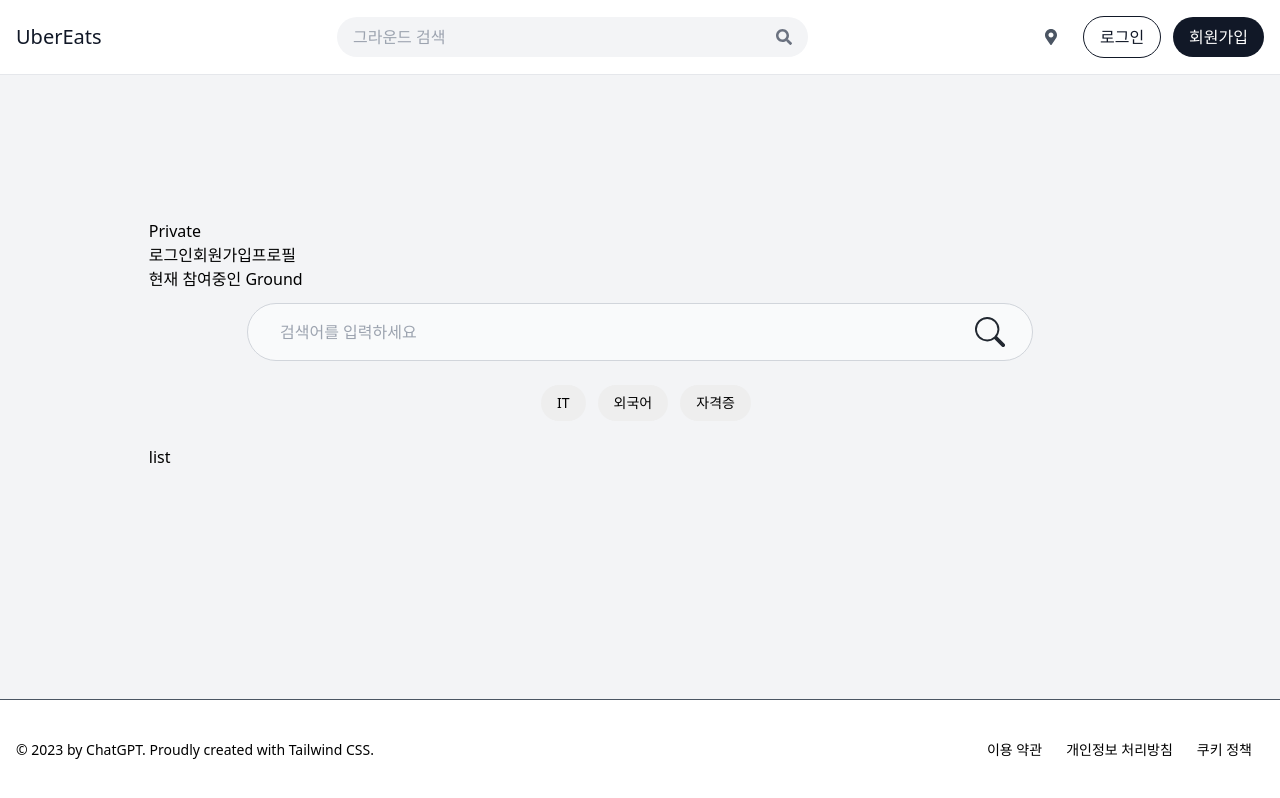
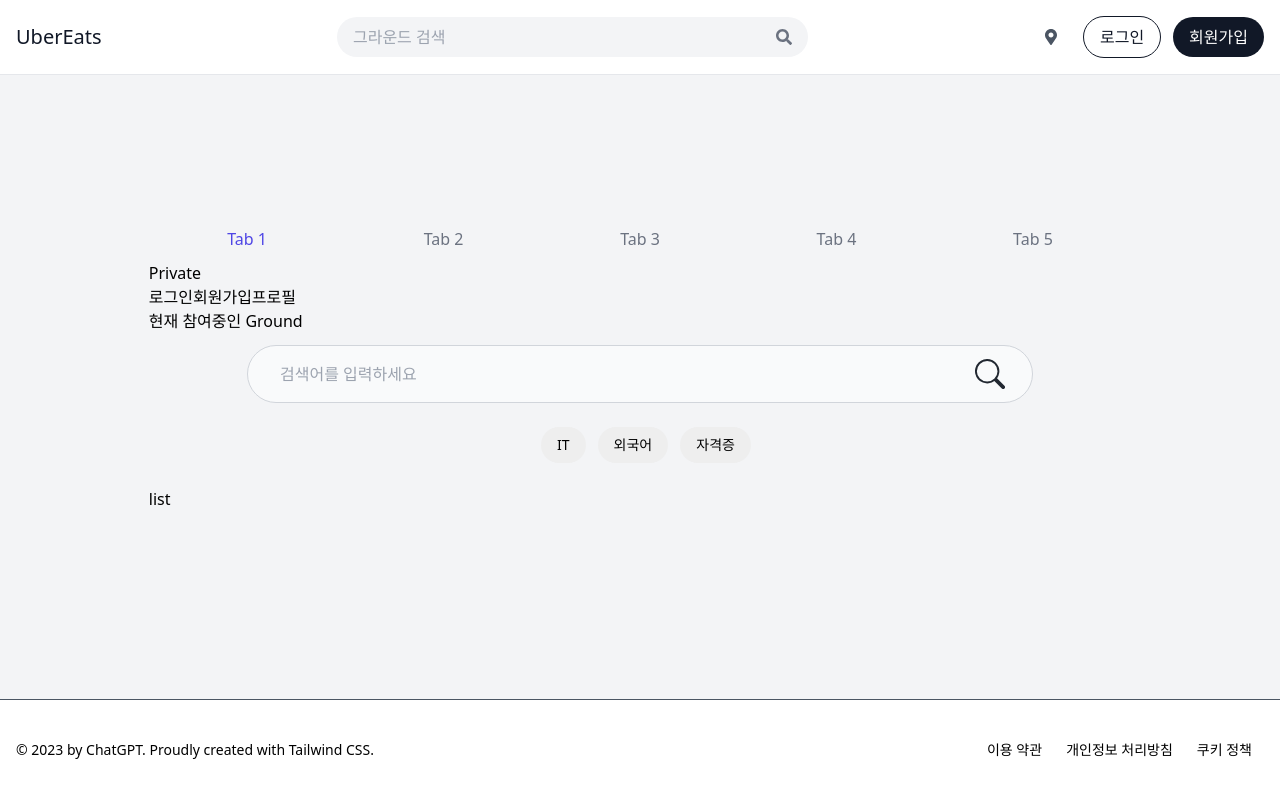
Before and after one commit to starters-final-challeculum/challeculum-frontend, a React (Create React App) app: page /main in a window 1280 px wide. Built offline with nearby package versions, Linux system fonts and the light colour scheme.

Commit message:
feat: 로그인 페이지, 탭 컴포넌트 추가

```diff
--- a/src/common/global-constants.js
+++ b/src/common/global-constants.js
@@ -1 +1,7 @@
 export const apiBaseUrl = 'http://localhost:8090/api/v1';
+export const CATEGORY_IT = '0';
+export const CATEGORY_LANGUAGE = '1';
+export const CATEGORY_DESIGN = '2';
+export const CATEGORY_MARKETING = '3';
+export const CATEGORY_SCHOOL = '4';
+export const CATEGORY_CERTIFICATION = '5';
--- /dev/null
+++ b/src/components/common/elements/TabBar.jsx
@@ -0,0 +1,28 @@
+import React, { useState } from 'react';
+
+function TabBar({ tabs }) {
+  const [activeTab, setActiveTab] = useState(tabs[0]);
+
+  const handleClick = (tab) => {
+    setActiveTab(tab);
+  };
+
+  return (
+    <div className="flex">
+      {tabs.map((tab) => (
+        <button
+          key={tab}
+          className={`flex-grow py-2 px-4 border-b-2 border-transparent text-gray-500 hover:text-gray-800 hover:border-gray-500 focus:outline-none ${
+            activeTab === tab ? 'border-indigo-500 text-indigo-600' : ''
+          }`}
+          onClick={() => handleClick(tab)}
+        >
+          {tab}
+        </button>
+
+      ))}
+    </div>
+  );
+}
+
+export default TabBar;
--- a/src/components/common/layout/Layout.jsx
+++ b/src/components/common/layout/Layout.jsx
@@ -15,7 +15,7 @@ function Layout({ children }) {
     <div className="flex flex-col min-h-screen">
       <Header isAuthenticated={isAuthenticated} />
       <div className="flex-1 bg-gray-100">
-        <div className="container mx-auto max-w-screen-xl px-4 py-8">
+        <div className="container mx-auto max-w-screen-xl px-4 py-8 max-h-screen">
           {children}
         </div>
       </div>
--- a/src/components/public/loginPage/GoogleLoginButton.jsx
+++ b/src/components/public/loginPage/GoogleLoginButton.jsx
@@ -2,9 +2,14 @@ import React from 'react';
 import { FaGoogle } from 'react-icons/fa';
 
 export function GoogleLoginButton() {
+  const handleClick = () => {
+    window.location.href = 'http://localhost:8090/oauth2/authorization/google?redirect_uri=http://localhost:3000/oauth/redirect';
+  };
+
   return (
     <button
-      className="bg-white hover:bg-gray-100 text-gray-900 font-semibold py-2 px-4 border border-gray-400 rounded shadow flex items-center"
+      className="mt-8 bg-sky-400 text-white font-semibold py-2 px-4 border border-gray-400 rounded-2xl shadow flex items-center justify-center w-full border-0"
+      onClick={handleClick}
     >
       <FaGoogle className="w-6 h-6 mr-4" />
       <span>Sign in with Google</span>
--- a/src/components/public/loginPage/NaverLoginButton.jsx
+++ b/src/components/public/loginPage/NaverLoginButton.jsx
@@ -2,12 +2,17 @@ import React from 'react';
 import { FaGoogle } from 'react-icons/fa';
 
 export function NaverLoginButton() {
+  const handleClick = () => {
+    window.location.href = 'http://localhost:8090/oauth2/authorization/naver?redirect_uri=http://localhost:3000/oauth/redirect';
+  };
+
   return (
     <button
-      className="bg-green-700 hover:bg-green-800 text-white font-semibold py-2 px-4 border border-gray-400 rounded shadow flex items-center"
+      className="mt-4 bg-green-500  text-white font-semibold py-2 px-4 border border-gray-400 rounded-2xl shadow flex items-center justify-center w-full border-0"
+      onClick={handleClick}
     >
       <FaGoogle className="w-6 h-6 mr-4" />
-      <span>네이버 아이디로 로그인</span>
+      <span>Sign in with Naver</span>
     </button>
   );
 }
--- a/src/pages/common/MainPage.jsx
+++ b/src/pages/common/MainPage.jsx
@@ -5,11 +5,14 @@ import SearchBar from '../../components/common/mainPage/SearchBar';
 import GroundList from '../../components/common/mainPage/GroundList';
 import DetailTags from '../../components/common/mainPage/DetailTags';
 import { withLayout } from '../../components/common/layout/Layout';
+import TabBar from '../../components/common/elements/TabBar';
 
 function MainPage() {
+  const tabs = ['Tab 1', 'Tab 2', 'Tab 3', 'Tab 4', 'Tab 5'];
   return (
 
     <Container>
+      <TabBar tabs={tabs} />
       <h1>Private</h1>
       <a href="/login">로그인</a>
       <a href="/register">회원가입</a>
--- a/src/pages/public/LoginPage.jsx
+++ b/src/pages/public/LoginPage.jsx
@@ -6,10 +6,12 @@ import { NaverLoginButton } from '../../components/public/loginPage/NaverLoginBu
 
 function LoginPage() {
   return (
-    <div className="bg-white py-8 px-4 sm:px-6 lg:px-8 mx-auto w-1/2">
-      <LoginForm />
-      <GoogleLoginButton />
-      <NaverLoginButton />
+    <div className="flex items-center justify-center h-screen">
+      <div className="bg-white p-6 rounded-lg shadow-lg w-1/2">
+        <LoginForm />
+        <GoogleLoginButton />
+        <NaverLoginButton />
+      </div>
     </div>
   );
 }
```
